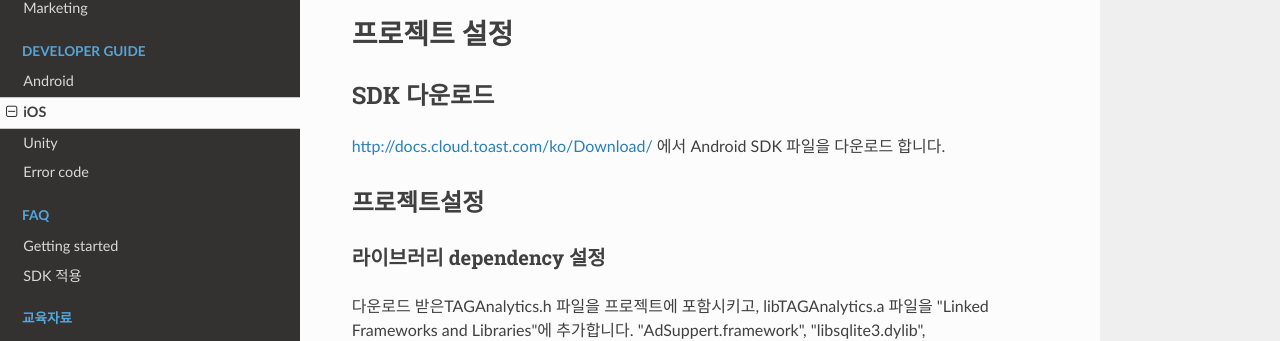
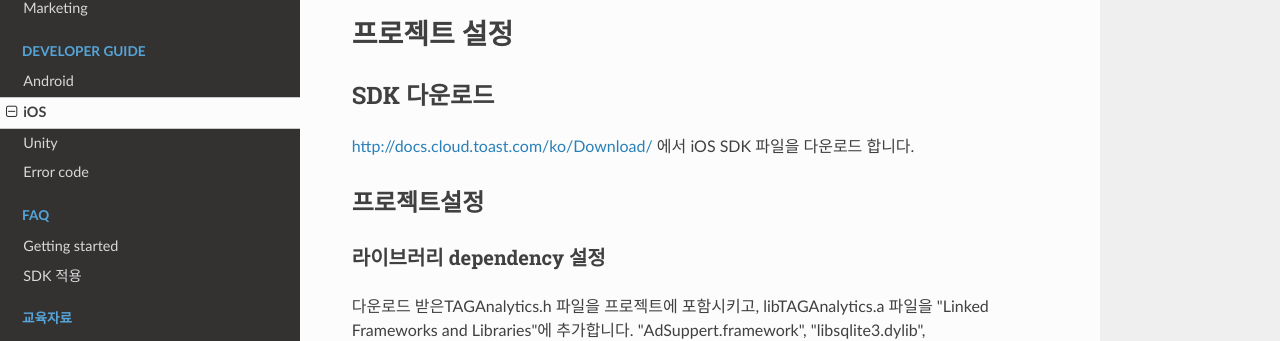
Before and after one commit to ToastAnalytics/ToastAnalytics, an MkDocs documentation site: the page built from docs/Developer/5. iOS Developer Guide.md, in a window 1280 px wide and 900 px high. Shown: the part 247-588 px from the top of the window. Built offline with MkDocs 1.6.1, drawn with Linux system fonts in a browser that asks for light colours; nearby versions of some CDN libraries; old or Windows-style settings are respelled for this version of MkDocs.

Commit message:
no message

```diff
--- a/docs/Developer/5. iOS Developer Guide.md
+++ b/docs/Developer/5. iOS Developer Guide.md
@@ -6,7 +6,7 @@
 
 ## SDK 다운로드
 
-<http://docs.cloud.toast.com/ko/Download/> 에서 Android SDK 파일을 다운로드 합니다.
+<http://docs.cloud.toast.com/ko/Download/> 에서 iOS SDK 파일을 다운로드 합니다.
 
 ## 프로젝트설정
 
```
